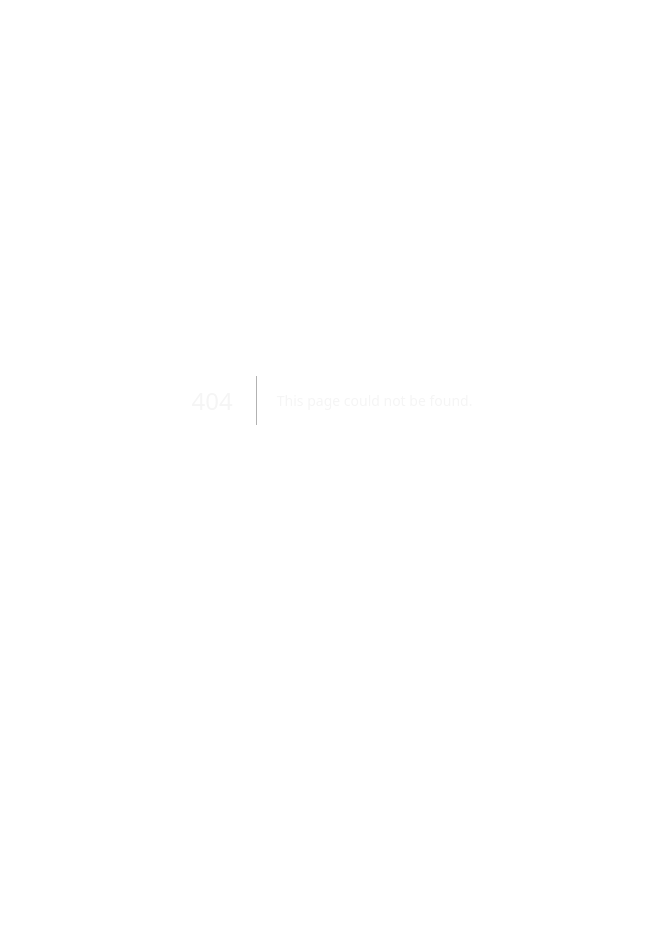
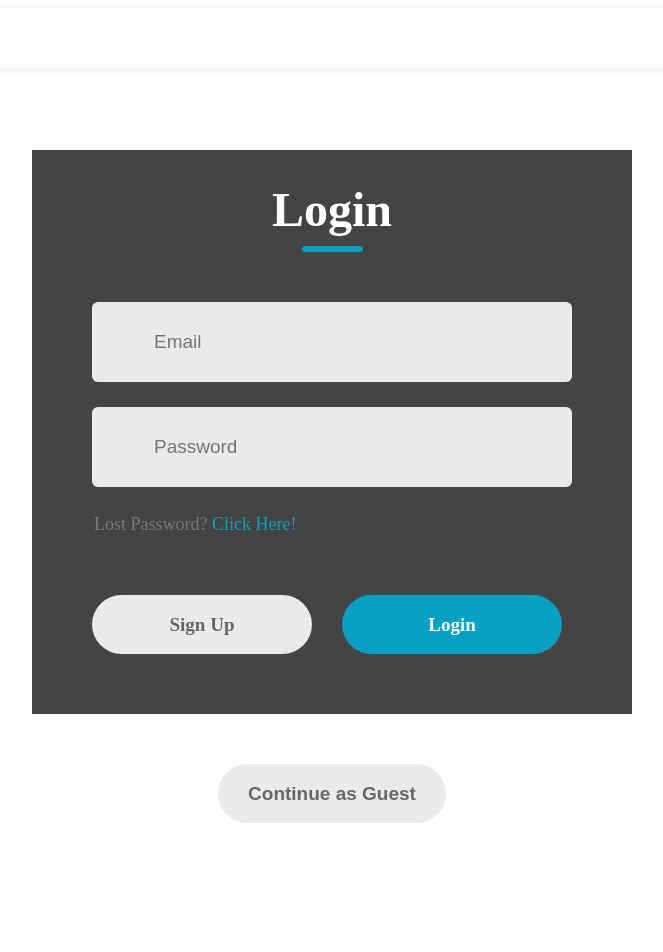
Before and after one commit to eichc/sohrrpi, a Next.js app: page /Index in a window 1280 px wide. Before the commit this address had no page. Shown: the top 952 px of the page, without its empty margins (308-971 px from the left). Before the commit the page ends 800 px from the top, so only its background shows below. Built offline with nearby package versions, Linux system fonts and the light colour scheme.

Commit message:
header links, new index/landing page

```diff
--- a/components/Header/header.tsx
+++ b/components/Header/header.tsx
@@ -1,21 +1,22 @@
 import styles from "./header.module.css";
+import Link from "next/link";
 
 export default function Header() {
     return (
       <div className={styles.headcontainer}>
         <div className={styles.headflex}>
-          <a href="../app/page.tsx" className={styles.head}>
+          <Link href="/Index/index" className={styles.head}>
             Home
-          </a>
-          <a href="../pages/CourseHome/courseHome.tsx" className={styles.head}>
+          </Link>
+          <Link href="../pages/CourseHome/courseHome" className={styles.head}>
             Courses
-          </a>
-          <a href="#footer" className={styles.head}>
+          </Link>
+          <Link href="" className={styles.head}>
             About Us
-          </a>
-          <a href="../pages/Login/login.tsx" className={styles.head}>
+          </Link>
+          <Link href="/LandingPage/landingPage" className={styles.head}>
             Login
-          </a>
+          </Link>
         </div>
       </div>
     );
--- a/pages/CourseHome/courseHome.tsx
+++ b/pages/CourseHome/courseHome.tsx
@@ -59,7 +59,7 @@ import React from "react";
 import { BrowserRouter as BrowserRouter, Router, Route, Routes } from "react-router-dom";
 import Sidebar from "@/components/SideNav/sidebar";
 import Home from "./../../app/page";
-import Login from "@/pages/Login/login";
+import Login from "@/components/Login/login";
 import Courses from "@/pages/CourseHome/courseHome";
 
 const CourseHome = () => {
--- /dev/null
+++ b/pages/Index/index.module.css
@@ -0,0 +1,37 @@
+.page {
+    display: flex;
+    flex-direction: column;
+    justify-content: center;
+    width: 100%;
+  }
+
+.container {
+    display: flex;
+    flex-direction: column;
+    align-items: center;
+    width: 600px;
+    margin: auto;
+    margin-top: 50px;
+    padding-bottom: 30px;
+    padding-top: 2em;
+    margin-bottom: 100px;
+}
+
+.guestbtn {
+    justify-content: center;
+    width: auto;
+    height: 59px;
+    background-color: #eaeaea;
+    color: #676767;
+    border-radius: 50px;
+    border: none;
+    font-size: 19px;
+    font-weight: 700;
+    padding-left: 30px;
+    padding-right: 30px;
+    cursor: pointer;
+}
+
+.guestbtn:hover {
+    opacity: 70%;
+}
--- /dev/null
+++ b/pages/Index/index.tsx
@@ -0,0 +1,22 @@
+import styles from "./index.module.css";
+import Header from "@/components/Header/header";
+import Footer from "@/components/Footer/footer";
+import Login from '@/components/Login/login';
+
+export default function Index() {
+  return (
+    <div>
+      <div className={styles.page}>
+        <Header />
+      </div>
+      <div className={styles.container}>
+        <Login />
+        <button className={styles.guestbtn}>Continue as Guest</button>
+      </div>
+
+      <div className={styles.footer}>
+        <Footer />
+      </div>
+  </div>
+  );
+}
```
Also changed, not shown: pages/AllCourses/AllCourses.tsx (added, +13 -0 lines), pages/AllCourses/allcourses.module.css (added).
